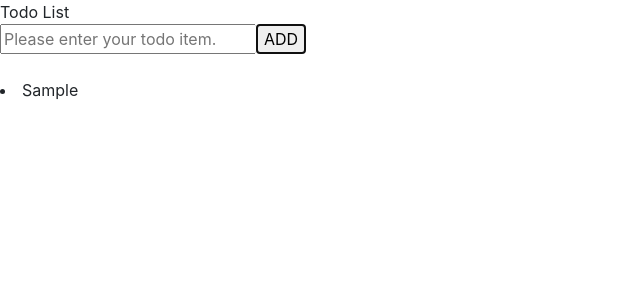
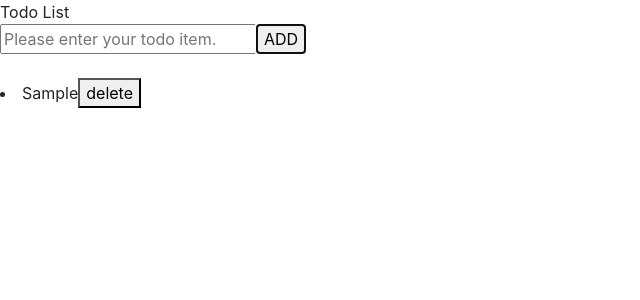
Before and after one commit to simingli126/react-todo, a React (Create React App) app: page / in a window 1280 px wide. Both pictures are taken after typing "Sample" into the empty fields and a click on the button "ADD". Shown: the top 300 px of the page, without its empty margins (0-640 px from the left). Built offline with nearby package versions, Linux system fonts and the light colour scheme.

Commit message:
[todolist]able to delete.

```diff
--- a/src/todoList/TodoList.js
+++ b/src/todoList/TodoList.js
@@ -1,12 +1,17 @@
 import React, {Component} from "react";
 
-const TodoList = ({todos}) => {
+const TodoList = ({todos, setTodos}) => {
+    const deleteTodo = (id) => {
+        const newTodos = todos.filter(todo => id !== todo.id);
+        setTodos(newTodos);
+    }
     return (
         todos.map((todo) => {
             return <li
                 key={todo.id}
             >
                 {todo.name}
+                <button onClick={() => deleteTodo(todo.id)}>delete</button>
             </li>
         })
     )
--- a/src/todoList/TodoLists.js
+++ b/src/todoList/TodoLists.js
@@ -9,7 +9,7 @@ const TodoLists = () => {
         <React.StrictMode>
             <Header todos={todos} setTodos={setTodos}/>
             <br/>
-            <TodoList todos={todos}/>
+            <TodoList todos={todos} setTodos={setTodos}/>
         </React.StrictMode>
     )
 
```
